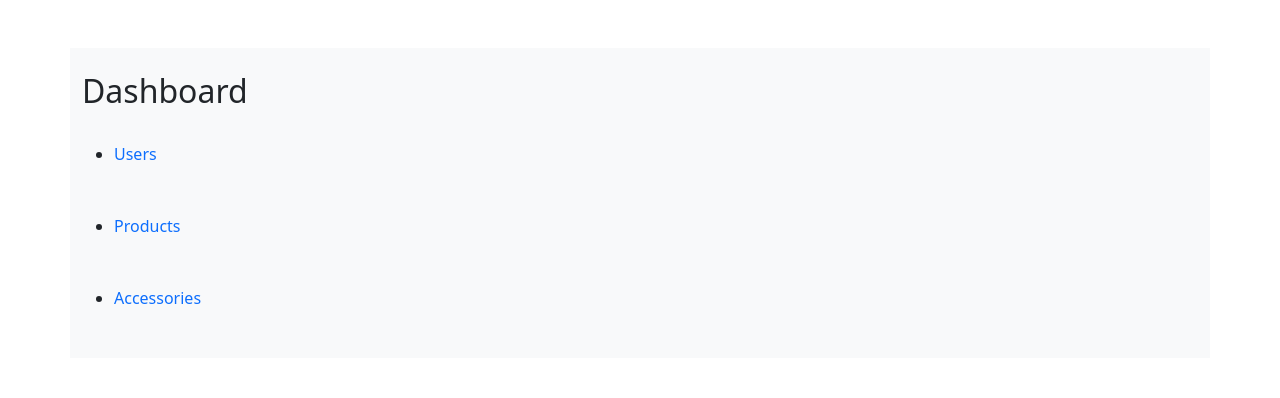
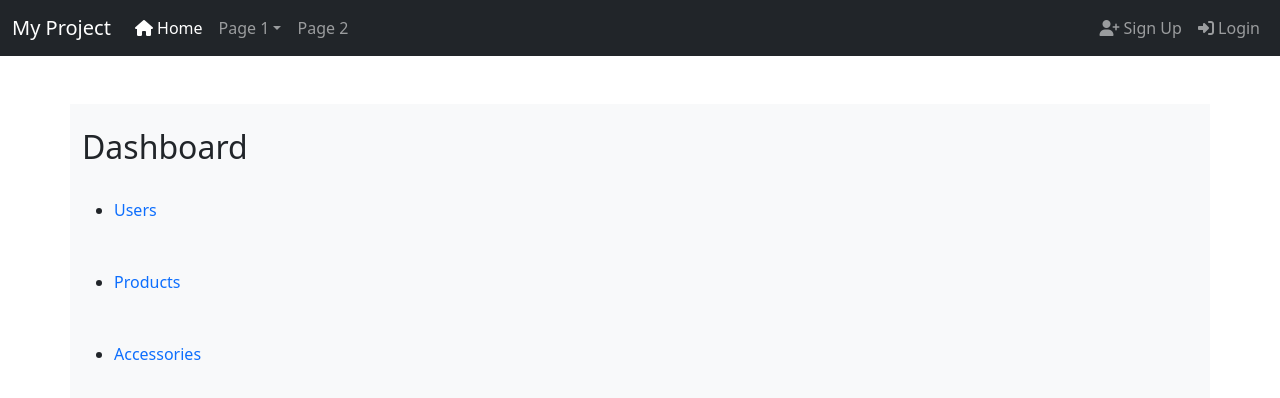
Before and after one commit to HirenParmar88/nextjs-crud, a Next.js app: page / in a window 1280 px wide. Shown: the top 398 px of the page. Built offline with nearby package versions, Linux system fonts and the light colour scheme.

Commit message:
add navigation bar

```diff
--- a/src/app/layout.js
+++ b/src/app/layout.js
@@ -15,7 +15,8 @@ export default function RootLayout({ children }) {
     <html lang="en">
       <head>
         <meta name="viewport" content="width=device-width, initial-scale=1.0" />
-        <title>React Boilerplate</title>
+        <link href="https://cdnjs.cloudflare.com/ajax/libs/font-awesome/6.5.0/css/all.min.css" rel="stylesheet"></link>
+        <title>React Project</title>
       </head>
       <body className="font-sans">{children}</body>
     </html>
--- a/src/app/page.js
+++ b/src/app/page.js
@@ -1,13 +1,18 @@
-//index file of the project.
-'use client'
+//this page.js file like index file of the next.js project..
 
 // src/app/page.js
+'use client'
 import React from 'react';
 import Link from 'next/link';
 import 'bootstrap/dist/css/bootstrap.min.css';
+import NavigationBar from '@/components/navigationBar/navigationBar.jsx';
 
 export default function Dashboard() {
+
   return (
+    <>
+    <NavigationBar />
+
     <div className="container mt-5 bg-light"><br/>
       <h2>Dashboard</h2><br/>
       <ul>
@@ -22,5 +27,7 @@ export default function Dashboard() {
         </li><br/><br/>
       </ul>
     </div>
+
+    </>
   );
 }
--- /dev/null
+++ b/src/components/navigationBar/navigationBar.jsx
@@ -0,0 +1,73 @@
+// src/components/navigationBar/navigationBar.jsx
+
+'use client'
+import Link from "next/link";
+import UsersSignUp from "../user/userSignUp.jsx";   //components
+
+function NavigationBar() {
+
+  return (
+    <>
+        <nav className="navbar navbar-expand-lg navbar-dark bg-dark">
+      <div className="container-fluid">
+        <Link className="navbar-brand" href="/">My Project</Link>
+        <button
+          className="navbar-toggler"
+          type="button"
+          data-bs-toggle="collapse"
+          data-bs-target="#navbarNavDropdown"
+          aria-controls="navbarNavDropdown"
+          aria-expanded="false"
+          aria-label="Toggle navigation"
+        >
+          <span className="navbar-toggler-icon"></span>
+        </button>
+        <div className="collapse navbar-collapse" id="navbarNavDropdown">
+          <ul className="navbar-nav me-auto">
+            <li className="nav-item">
+              <Link className="nav-link active" aria-current="page" href="/">
+                <i className="fas fa-home px-0"></i> Home
+              </Link>
+            </li>
+            <li className="nav-item dropdown">
+              <a
+                className="nav-link dropdown-toggle"
+                href="#"
+                id="navbarDropdown"
+                role="button"
+                data-bs-toggle="dropdown"
+                aria-expanded="false"
+              >
+                Page 1
+              </a>
+              <ul className="dropdown-menu" aria-labelledby="navbarDropdown">
+                <li><a className="dropdown-item" href="#">Page 1-1</a></li>
+                <li><a className="dropdown-item" href="#">Page 1-2</a></li>
+                <li><a className="dropdown-item" href="#">Page 1-3</a></li>
+              </ul>
+            </li>
+            <li className="nav-item">
+              <Link className="nav-link" href="/page2">Page 2</Link>
+            </li>
+          </ul>
+          <ul className="navbar-nav">
+            <li className="nav-item">
+              <Link className="nav-link" href="/usersSignUp">
+                <i className="fas fa-user-plus px-0"></i> Sign Up
+              </Link>
+            </li>
+            <li className="nav-item">
+              <Link className="nav-link" href="#">
+                <i className="fas fa-sign-in-alt px-0"></i> Login
+              </Link>
+            </li>
+          </ul>
+        </div>
+      </div>
+    </nav>
+
+    </>
+  );
+}
+
+export default NavigationBar
--- /dev/null
+++ b/src/components/user/userSignUp.jsx
@@ -0,0 +1,27 @@
+//src/components/user/userSignUp.jsx
+
+'use client'
+import 'bootstrap/dist/css/bootstrap.min.css'
+import BtnHome from "@/components/backbtn/backButton.jsx";
+import { useEffect } from 'react';
+
+function UsersSignUp(){
+
+  useEffect(() => {
+    //getUser();
+
+    return () => {
+
+    }
+  }, [])
+
+  return(
+    <>
+    <div>
+      <h2 className='text-center mb-4 mt-2'>User Sign Up</h2>
+      <BtnHome />
+    </div>
+    </>
+  );
+}
+export default  UsersSignUp;
```
